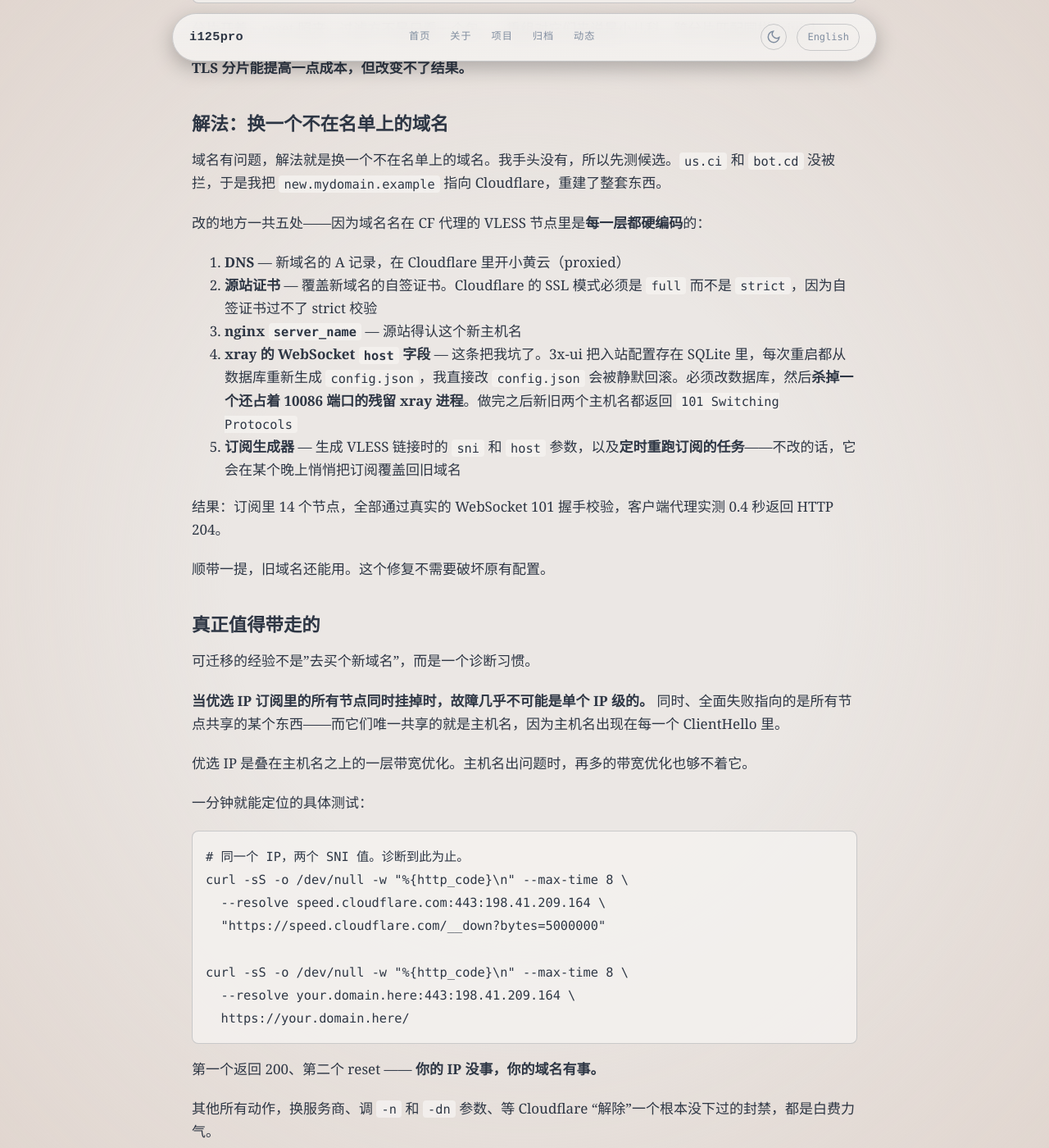
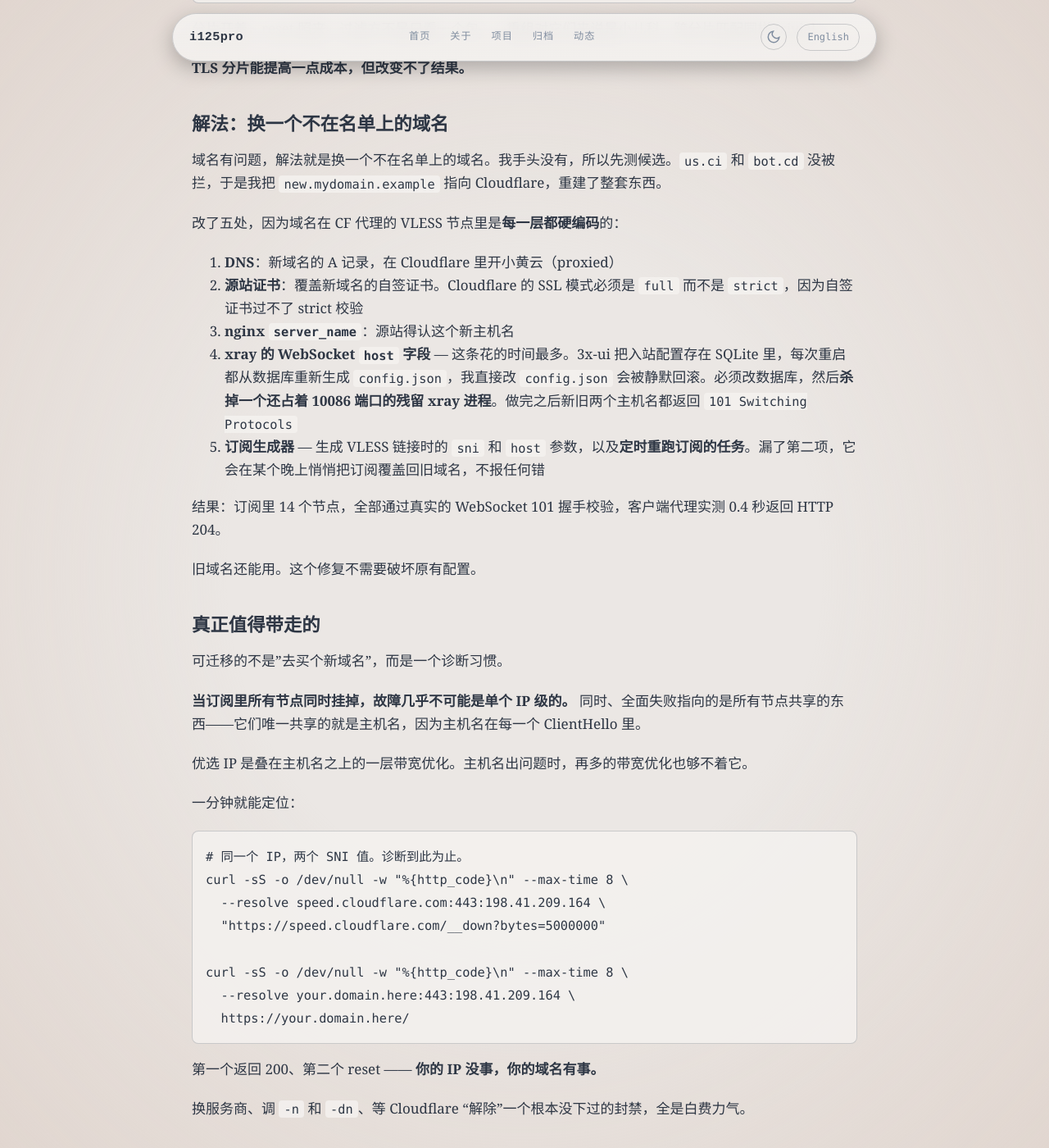
Before and after one commit to i125pro/i125pro.github.io, a Jekyll site: the page built from _posts/2026-09-30-cloudflare-sni-blocking-preferred-ip-dead-zh.md, in a window 1280 px wide and 1400 px high, scrolled down 5068 px. Shown: the whole window at 82% size. Built offline with Jekyll 4.4.1, drawn with Linux system fonts in a browser that asks for light colours; a script that is not in the unit is left out; some of the changed text lies outside the part shown.

Commit message:
post: humanize 中英双语（去 AI 味：破折号/加粗/套话/空洞修辞）

````diff
--- a/_posts/2026-09-30-cloudflare-sni-blocking-preferred-ip-dead-zh.md
+++ b/_posts/2026-09-30-cloudflare-sni-blocking-preferred-ip-dead-zh.md
@@ -8,11 +8,11 @@ mermaid: true
 
 # CF 优选 IP 全部失效：问题从来不在 IP，在你的域名
 
-2026 年 9 月 30 日，我那套跑了三个月的 Cloudflare 优选 IP 订阅，一夜之间从"19/20 可用"变成"全军覆没"。我没动过任何配置。
+2026 年 9 月 30 日，我那套跑了三个月的 Cloudflare 优选 IP 订阅，一夜之间从"19/20 可用"变成 10 个全挂。我没动过任何配置。
 
 接下来六个小时，我把优选 IP 领域里几乎所有"常识"都验证成了错的。
 
-结论先说：**IP 没问题，VPS 没问题，Cloudflare 也没封你。是 GFW 在按 SNI 里的字符串掐断连接——你的域名里那串字符被匹配到了。换任何 IP 都没用，只有一个办法：换域名。**
+**IP 没问题，VPS 没问题，Cloudflare 也没封你。是 GFW 在按 SNI 里的字符串掐断连接。换任何 IP 都没用，只有一个办法：换域名。**
 
 > 文中的域名和 IP 都是占位符。真实信息已替换为 RFC 5737 文档保留段（`203.0.113.0/24`、`198.51.100.0/24`）和 `.example` 域名，命令可以放心复制粘贴。文中的 Cloudflare 优选 IP（`198.41.x.x` 等）是 Cloudflare 官方 anycast 段，公开基础设施，不涉及隐私。
 
@@ -35,9 +35,9 @@ curl: (35) Recv failure: Connection reset by peer
 
 ## 我先怀疑的三件事（全错了）
 
-在想到封锁之前，我按标准排障流程走了一遍。每一步看起来都很合理，每一步都走进死胡同。
+我先按标准排障流程走了一遍。每一步看起来都很合理，每一步都走进死胡同。
 
-**怀疑一：源站挂了。** 最基本的验证，换条解析路径、换个端口：
+**怀疑一：源站挂了。** 换条解析路径、换个端口：
 
 ```bash
 $ curl --resolve cdn.mydomain.example:443:203.0.113.10 https://cdn.mydomain.example/
@@ -89,9 +89,9 @@ sudo tcpdump -ni any "tcp[tcpflags] & (tcp-syn|tcp-rst) != 0 and tcp dst port 44
 
 客户端等 SYN-ACK 等不到，超时了，于是自己把连接重置了。
 
-**源站没有拒绝任何东西，它压根没被联系上。** 那个 SYN 在我 ISP 的出口到我的 VPS 之间被吞掉了。
+**源站没拒绝任何东西，它压根没被联系上。** 那个 SYN 在我 ISP 出口到 VPS 之间被吞掉了。
 
-到这里故障模式已经很清楚了：链路中间有东西在检查 TLS ClientHello，看到 SNI 字段里某串字符不喜欢，于是让握手根本无法完成。
+到这里已经很清楚了：链路中间有东西在检查 TLS ClientHello，看到 SNI 里某串字符不喜欢，于是让握手无法完成。
 
 ```mermaid
 flowchart LR
@@ -107,11 +107,11 @@ flowchart LR
 
 "Connection reset by peer" 这句话是客户端自己的挫败，不是服务端的拒绝。
 
-这个误读让我花了很久在一台**一个包都没收到**的服务器上找防火墙规则。
+我接着花了一个小时，在一台**一个包都没收到**的服务器上找防火墙规则。
 
 ## 证明它拦的是字符串，不是域名
 
-一旦怀疑是 SNI 过滤，测试设计就变得很简单了：**固定 IP，只变主机名**。同一个 IP 对某个 SNI 通、对另一个不通，那 IP 就洗清了，字符串有罪。
+怀疑 SNI 过滤之后，测试就很简单了：**固定 IP，只变主机名**。同一个 IP 对某个 SNI 通、对另一个不通，那 IP 就洗清了。
 
 我用同一个 Cloudflare 边缘 IP、同一个客户端，跑了 11 个主机名：
 
@@ -192,27 +192,27 @@ flowchart TD
 
 域名有问题，解法就是换一个不在名单上的域名。我手头没有，所以先测候选。`us.ci` 和 `bot.cd` 没被拦，于是我把 `new.mydomain.example` 指向 Cloudflare，重建了整套东西。
 
-改的地方一共五处——因为域名名在 CF 代理的 VLESS 节点里是**每一层都硬编码**的：
+改了五处，因为域名在 CF 代理的 VLESS 节点里是**每一层都硬编码**的：
 
-1. **DNS** — 新域名的 A 记录，在 Cloudflare 里开小黄云（proxied）
-2. **源站证书** — 覆盖新域名的自签证书。Cloudflare 的 SSL 模式必须是 `full` 而不是 `strict`，因为自签证书过不了 strict 校验
-3. **nginx `server_name`** — 源站得认这个新主机名
-4. **xray 的 WebSocket `host` 字段** — 这条把我坑了。3x-ui 把入站配置存在 SQLite 里，每次重启都从数据库重新生成 `config.json`，我直接改 `config.json` 会被静默回滚。必须改数据库，然后**杀掉一个还占着 10086 端口的残留 xray 进程**。做完之后新旧两个主机名都返回 `101 Switching Protocols`
-5. **订阅生成器** — 生成 VLESS 链接时的 `sni` 和 `host` 参数，以及**定时重跑订阅的任务**——不改的话，它会在某个晚上悄悄把订阅覆盖回旧域名
+1. **DNS**：新域名的 A 记录，在 Cloudflare 里开小黄云（proxied）
+2. **源站证书**：覆盖新域名的自签证书。Cloudflare 的 SSL 模式必须是 `full` 而不是 `strict`，因为自签证书过不了 strict 校验
+3. **nginx `server_name`**：源站得认这个新主机名
+4. **xray 的 WebSocket `host` 字段** — 这条花的时间最多。3x-ui 把入站配置存在 SQLite 里，每次重启都从数据库重新生成 `config.json`，我直接改 `config.json` 会被静默回滚。必须改数据库，然后**杀掉一个还占着 10086 端口的残留 xray 进程**。做完之后新旧两个主机名都返回 `101 Switching Protocols`
+5. **订阅生成器** — 生成 VLESS 链接时的 `sni` 和 `host` 参数，以及**定时重跑订阅的任务**。漏了第二项，它会在某个晚上悄悄把订阅覆盖回旧域名，不报任何错
 
 结果：订阅里 14 个节点，全部通过真实的 WebSocket 101 握手校验，客户端代理实测 0.4 秒返回 HTTP 204。
 
-顺带一提，旧域名还能用。这个修复不需要破坏原有配置。
+旧域名还能用。这个修复不需要破坏原有配置。
 
 ## 真正值得带走的
 
-可迁移的经验不是"去买个新域名"，而是一个诊断习惯。
+可迁移的不是"去买个新域名"，而是一个诊断习惯。
 
-**当优选 IP 订阅里的所有节点同时挂掉时，故障几乎不可能是单个 IP 级的。** 同时、全面失败指向的是所有节点共享的某个东西——而它们唯一共享的就是主机名，因为主机名出现在每一个 ClientHello 里。
+**当订阅里所有节点同时挂掉，故障几乎不可能是单个 IP 级的。** 同时、全面失败指向的是所有节点共享的东西——它们唯一共享的就是主机名，因为主机名在每一个 ClientHello 里。
 
 优选 IP 是叠在主机名之上的一层带宽优化。主机名出问题时，再多的带宽优化也够不着它。
 
-一分钟就能定位的具体测试：
+一分钟就能定位：
 
 ```bash
 # 同一个 IP，两个 SNI 值。诊断到此为止。
@@ -227,7 +227,7 @@ curl -sS -o /dev/null -w "%{http_code}\n" --max-time 8 \
 
 第一个返回 200、第二个 reset —— **你的 IP 没事，你的域名有事。**
 
-其他所有动作，换服务商、调 `-n` 和 `-dn` 参数、等 Cloudflare "解除"一个根本没下过的封禁，都是白费力气。
+换服务商、调 `-n` 和 `-dn`、等 Cloudflare "解除"一个根本没下过的封禁，全是白费力气。
 
 ## 延伸阅读
 
````
Also changed, not shown: other parts of _posts/2026-09-30-cloudflare-sni-blocking-preferred-ip-dead-zh.md (+3 -3 lines), _posts/2026-09-30-cloudflare-sni-blocking-preferred-ip-dead.md (+17 -17 lines).
